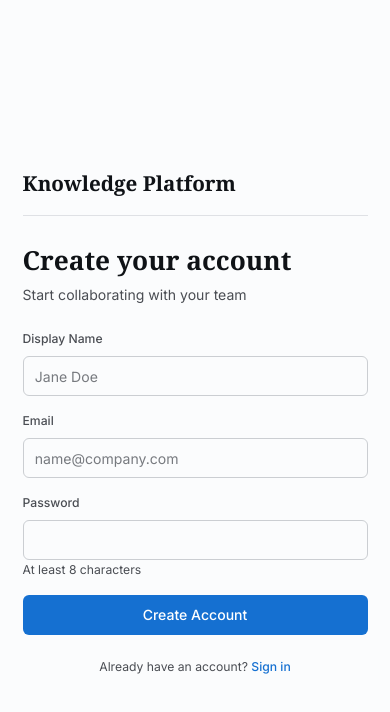
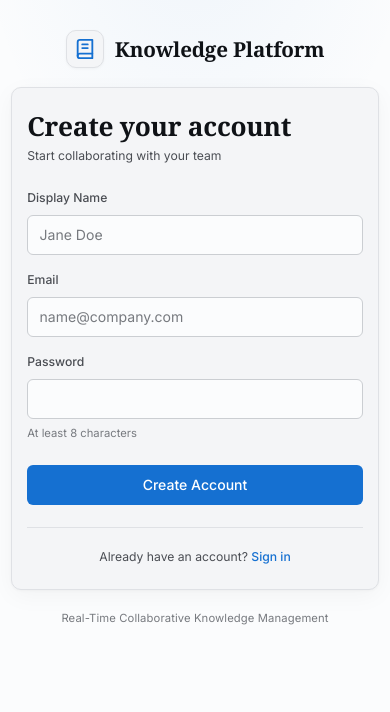
Before and after one commit to NoelShaji10/Smart-Knowledge-Platform, a Next.js app in the folder apps/web/: page /register in a window 390 px wide. Shown: the top 712 px of the page. Built offline with nearby package versions, Linux system fonts and the light colour scheme; no server answers.

Commit message:
task 2 completion report: auth screen polish

```diff
--- a/apps/web/src/app/(auth)/layout.module.css
+++ b/apps/web/src/app/(auth)/layout.module.css
@@ -3,15 +3,44 @@
   align-items: center;
   justify-content: center;
   min-height: 100vh;
-  padding: var(--space-6);
+  padding: var(--space-8) var(--space-4);
   background-color: var(--bg);
+  background-image: radial-gradient(
+    ellipse 80% 50% at 50% -10%,
+    oklch(0.55 0.17 255 / 0.05),
+    transparent 70%
+  );
+  box-sizing: border-box;
 }
 
 .authContainer {
   width: 100%;
-  max-width: 380px;
+  max-width: 420px;
   display: flex;
   flex-direction: column;
+  align-items: center;
+  gap: var(--space-5);
+}
+
+.brandHeader {
+  display: inline-flex;
+  align-items: center;
+  gap: var(--space-3);
+  text-decoration: none;
+  user-select: none;
+}
+
+.logoBadge {
+  display: flex;
+  align-items: center;
+  justify-content: center;
+  width: 38px;
+  height: 38px;
+  border-radius: 10px;
+  background-color: var(--surface);
+  border: 1px solid var(--border);
+  color: var(--accent);
+  box-shadow: 0 1px 3px oklch(0 0 0 / 0.04);
 }
 
 .wordmark {
@@ -19,12 +48,37 @@
   font-size: var(--text-xl);
   font-weight: 600;
   color: var(--fg);
-  margin-bottom: var(--space-4);
+  letter-spacing: -0.01em;
 }
 
-.divider {
-  height: 1px;
-  background-color: var(--border);
+.authCard {
   width: 100%;
-  margin-bottom: var(--space-6);
+  background-color: var(--surface);
+  border: 1px solid var(--border);
+  border-radius: 12px;
+  padding: var(--space-8);
+  box-shadow:
+    0 1px 3px oklch(0 0 0 / 0.03),
+    0 6px 24px oklch(0 0 0 / 0.04);
+  box-sizing: border-box;
 }
+
+.authFooter {
+  font-size: var(--text-xs);
+  color: var(--fg-tertiary);
+  text-align: center;
+  letter-spacing: 0.01em;
+}
+
+@media (max-width: 480px) {
+  .authWrapper {
+    padding: var(--space-4) var(--space-3);
+    align-items: flex-start;
+    padding-top: var(--space-8);
+  }
+
+  .authCard {
+    padding: var(--space-6) var(--space-4);
+    border-radius: 10px;
+  }
+}
--- a/apps/web/src/app/(auth)/layout.tsx
+++ b/apps/web/src/app/(auth)/layout.tsx
@@ -5,9 +5,32 @@ export default function AuthLayout({ children }: { children: ReactNode }) {
   return (
     <main id="main-content" className={styles.authWrapper}>
       <div className={styles.authContainer}>
-        <div className={styles.wordmark}>Knowledge Platform</div>
-        <div className={styles.divider} />
-        {children}
+        <div className={styles.brandHeader}>
+          <div className={styles.logoBadge} aria-hidden="true">
+            <svg
+              width="22"
+              height="22"
+              viewBox="0 0 24 24"
+              fill="none"
+              stroke="currentColor"
+              strokeWidth="2"
+              strokeLinecap="round"
+              strokeLinejoin="round"
+            >
+              <path d="M4 19.5A2.5 2.5 0 0 1 6.5 17H20" />
+              <path d="M6.5 2H20v20H6.5A2.5 2.5 0 0 1 4 19.5v-15A2.5 2.5 0 0 1 6.5 2z" />
+              <path d="M9 7h6" />
+              <path d="M9 11h6" />
+            </svg>
+          </div>
+          <span className={styles.wordmark}>Knowledge Platform</span>
+        </div>
+        <div className={styles.authCard}>
+          {children}
+        </div>
+        <footer className={styles.authFooter}>
+          <span>Real-Time Collaborative Knowledge Management</span>
+        </footer>
       </div>
     </main>
   );
--- a/apps/web/src/app/(auth)/login/page.module.css
+++ b/apps/web/src/app/(auth)/login/page.module.css
@@ -1,15 +1,26 @@
+.container {
+  display: flex;
+  flex-direction: column;
+}
+
+.header {
+  margin-bottom: var(--space-6);
+}
+
 .heading {
   font-family: var(--font-display);
   font-size: var(--text-2xl);
   font-weight: 600;
   color: var(--fg);
-  margin-bottom: var(--space-1);
+  line-height: 1.25;
+  letter-spacing: -0.01em;
 }
 
 .subtext {
-  font-size: var(--text-base);
+  font-size: var(--text-sm);
   color: var(--fg-secondary);
-  margin-bottom: var(--space-6);
+  margin-top: var(--space-1);
+  line-height: 1.5;
 }
 
 .form {
@@ -19,16 +30,31 @@
 }
 
 .errorMessage {
+  display: flex;
+  align-items: flex-start;
+  gap: var(--space-2);
   font-size: var(--text-sm);
   color: var(--danger);
   background-color: var(--danger-subtle);
+  border: 1px solid oklch(0.55 0.2 25 / 0.18);
   padding: var(--space-3);
   border-radius: 6px;
   line-height: 1.4;
 }
 
+.errorIcon {
+  flex-shrink: 0;
+  margin-top: 2px;
+}
+
+.actionRow {
+  margin-top: var(--space-2);
+}
+
 .footerText {
   margin-top: var(--space-6);
+  padding-top: var(--space-5);
+  border-top: 1px solid var(--border);
   font-size: var(--text-sm);
   color: var(--fg-secondary);
   text-align: center;
@@ -37,4 +63,17 @@
 .footerLink {
   color: var(--accent);
   font-weight: 500;
+  text-decoration: none;
+  border-radius: 3px;
+  transition: color 0.15s ease;
 }
+
+.footerLink:hover {
+  color: var(--accent-hover);
+  text-decoration: underline;
+}
+
+.footerLink:focus-visible {
+  outline: 2px solid var(--accent);
+  outline-offset: 2px;
+}
--- a/apps/web/src/app/(auth)/register/page.module.css
+++ b/apps/web/src/app/(auth)/register/page.module.css
@@ -1,15 +1,26 @@
+.container {
+  display: flex;
+  flex-direction: column;
+}
+
+.header {
+  margin-bottom: var(--space-6);
+}
+
 .heading {
   font-family: var(--font-display);
   font-size: var(--text-2xl);
   font-weight: 600;
   color: var(--fg);
-  margin-bottom: var(--space-1);
+  line-height: 1.25;
+  letter-spacing: -0.01em;
 }
 
 .subtext {
-  font-size: var(--text-base);
+  font-size: var(--text-sm);
   color: var(--fg-secondary);
-  margin-bottom: var(--space-6);
+  margin-top: var(--space-1);
+  line-height: 1.5;
 }
 
 .form {
@@ -19,26 +30,49 @@
 }
 
 .errorMessage {
+  display: flex;
+  align-items: flex-start;
+  gap: var(--space-2);
   font-size: var(--text-sm);
   color: var(--danger);
   background-color: var(--danger-subtle);
+  border: 1px solid oklch(0.55 0.2 25 / 0.18);
   padding: var(--space-3);
   border-radius: 6px;
   line-height: 1.4;
 }
 
+.errorIcon {
+  flex-shrink: 0;
+  margin-top: 2px;
+}
+
+.passwordFieldGroup {
+  display: flex;
+  flex-direction: column;
+  gap: var(--space-1);
+}
+
 .passwordRequirement {
-  font-size: var(--text-sm);
-  color: var(--fg-secondary);
-  margin-top: -var(--space-2);
+  font-size: var(--text-xs);
+  color: var(--fg-tertiary);
+  margin-top: 2px;
+  transition: color 0.15s ease;
 }
 
 .met {
   color: var(--success);
+  font-weight: 500;
+}
+
+.actionRow {
+  margin-top: var(--space-2);
 }
 
 .footerText {
   margin-top: var(--space-6);
+  padding-top: var(--space-5);
+  border-top: 1px solid var(--border);
   font-size: var(--text-sm);
   color: var(--fg-secondary);
   text-align: center;
@@ -47,4 +81,17 @@
 .footerLink {
   color: var(--accent);
   font-weight: 500;
+  text-decoration: none;
+  border-radius: 3px;
+  transition: color 0.15s ease;
 }
+
+.footerLink:hover {
+  color: var(--accent-hover);
+  text-decoration: underline;
+}
+
+.footerLink:focus-visible {
+  outline: 2px solid var(--accent);
+  outline-offset: 2px;
+}
--- a/apps/web/src/app/(auth)/register/page.tsx
+++ b/apps/web/src/app/(auth)/register/page.tsx
@@ -102,12 +102,34 @@ export default function RegisterPage() {
   };
 
   return (
-    <div>
-      <h1 className={styles.heading}>Create your account</h1>
-      <p className={styles.subtext}>Start collaborating with your team</p>
+    <div className={styles.container}>
+      <header className={styles.header}>
+        <h1 className={styles.heading}>Create your account</h1>
+        <p className={styles.subtext}>Start collaborating with your team</p>
+      </header>
 
       <form onSubmit={handleSubmit} className={styles.form} noValidate>
-        {generalError && <div className={styles.errorMessage}>{generalError}</div>}
+        {generalError && (
+          <div className={styles.errorMessage} role="alert">
+            <svg
+              className={styles.errorIcon}
+              width="16"
+              height="16"
+              viewBox="0 0 24 24"
+              fill="none"
+              stroke="currentColor"
+              strokeWidth="2"
+              strokeLinecap="round"
+              strokeLinejoin="round"
+              aria-hidden="true"
+            >
+              <circle cx="12" cy="12" r="10" />
+              <line x1="12" y1="8" x2="12" y2="12" />
+              <line x1="12" y1="16" x2="12.01" y2="16" />
+            </svg>
+            <span>{generalError}</span>
+          </div>
+        )}
 
         <Input
           label="Display Name"
@@ -139,7 +161,7 @@ export default function RegisterPage() {
           autoComplete="email"
         />
 
-        <div>
+        <div className={styles.passwordFieldGroup}>
           <Input
             label="Password"
             type="password"
@@ -158,9 +180,11 @@ export default function RegisterPage() {
           </p>
         </div>
 
-        <Button type="submit" loading={submitting} fullWidth>
-          Create Account
-        </Button>
+        <div className={styles.actionRow}>
+          <Button type="submit" loading={submitting} fullWidth>
+            Create Account
+          </Button>
+        </div>
       </form>
 
       <p className={styles.footerText}>
```
Also changed, not shown: apps/web/src/app/(auth)/login/page.tsx (+31 -7 lines).
